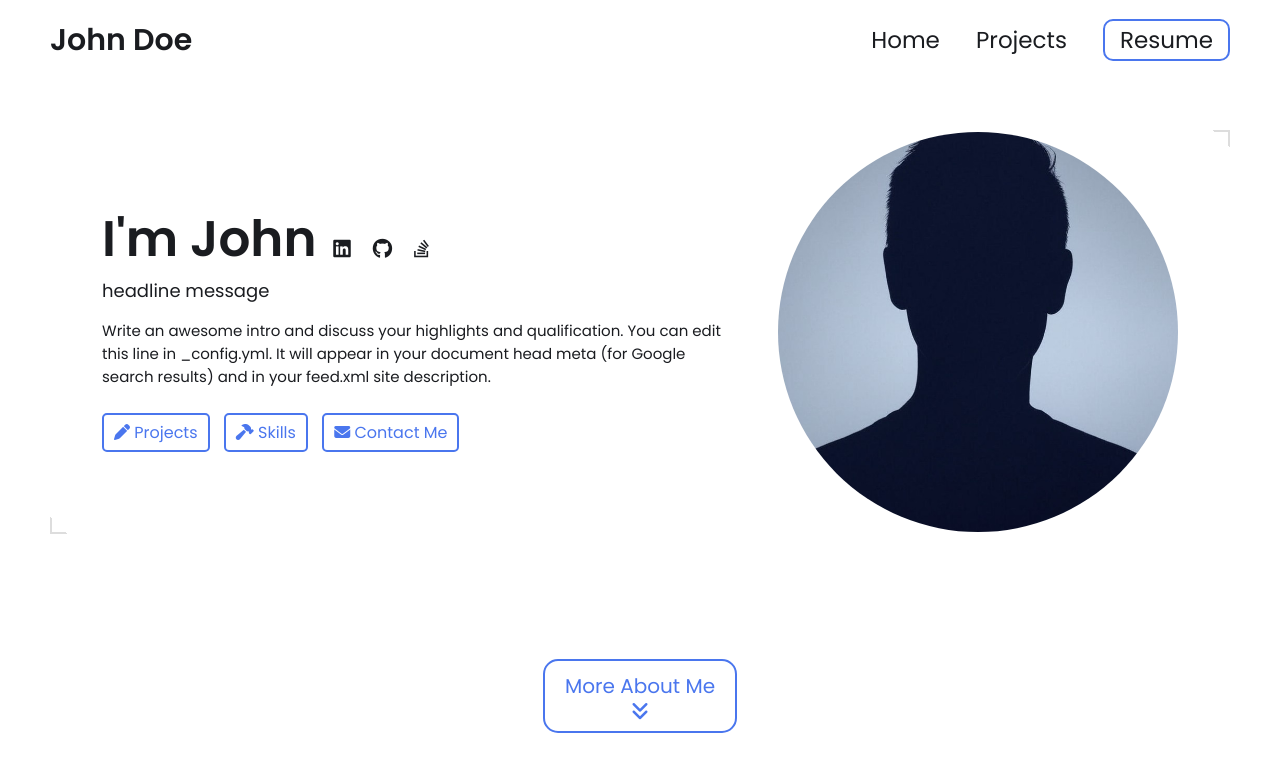
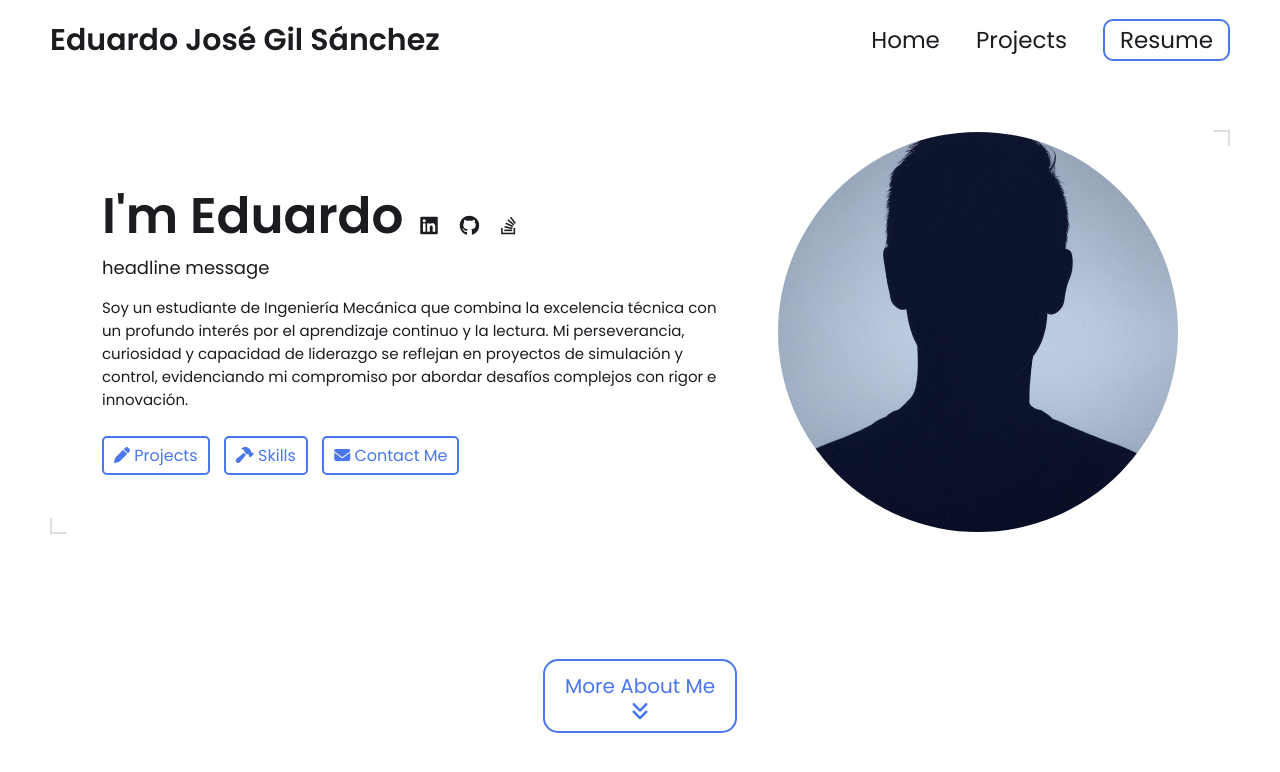
Before and after one commit to Ejgil-me/Ejgil03-me.github.io, a Jekyll site: the page built from index.html, in a window 1280 px wide and 900 px high. Shown: the top 772 px of the window. Built offline with Jekyll 4.4.1, drawn with Linux system fonts in a browser that asks for light colours.

Commit message:
Update _config.yml

```diff
--- a/_config.yml
+++ b/_config.yml
@@ -7,17 +7,16 @@
 
 # Main Page Setup
 
-title: John Doe's Portfolio # This is what shows up in the tab of the browser
+title: Eduardo Gil's Portfolio # This is what shows up in the tab of the browser
 
 
 
 # Hero Section
-name: John Doe
+name: Eduardo José Gil Sánchez
 headline: headline message
 description: >- # dont remove this line. this will ignore all new lines until the next section
-  Write an awesome intro and discuss your highlights and qualification. You can edit this
-  line in _config.yml. It will appear in your document head meta (for
-  Google search results) and in your feed.xml site description.
+  Soy un estudiante de Ingeniería Mecánica que combina la excelencia técnica con un profundo interés por el aprendizaje continuo y la lectura.
+  Mi perseverancia, curiosidad y capacidad de liderazgo se reflejan en proyectos de simulación y control, evidenciando mi compromiso por abordar desafíos complejos con rigor e innovación.
 
 # Place your profile image in /assets/images/profile-image/folder and edit the file name
 profile_image: ./assets/images/profile-image/avatar.jpeg
```
